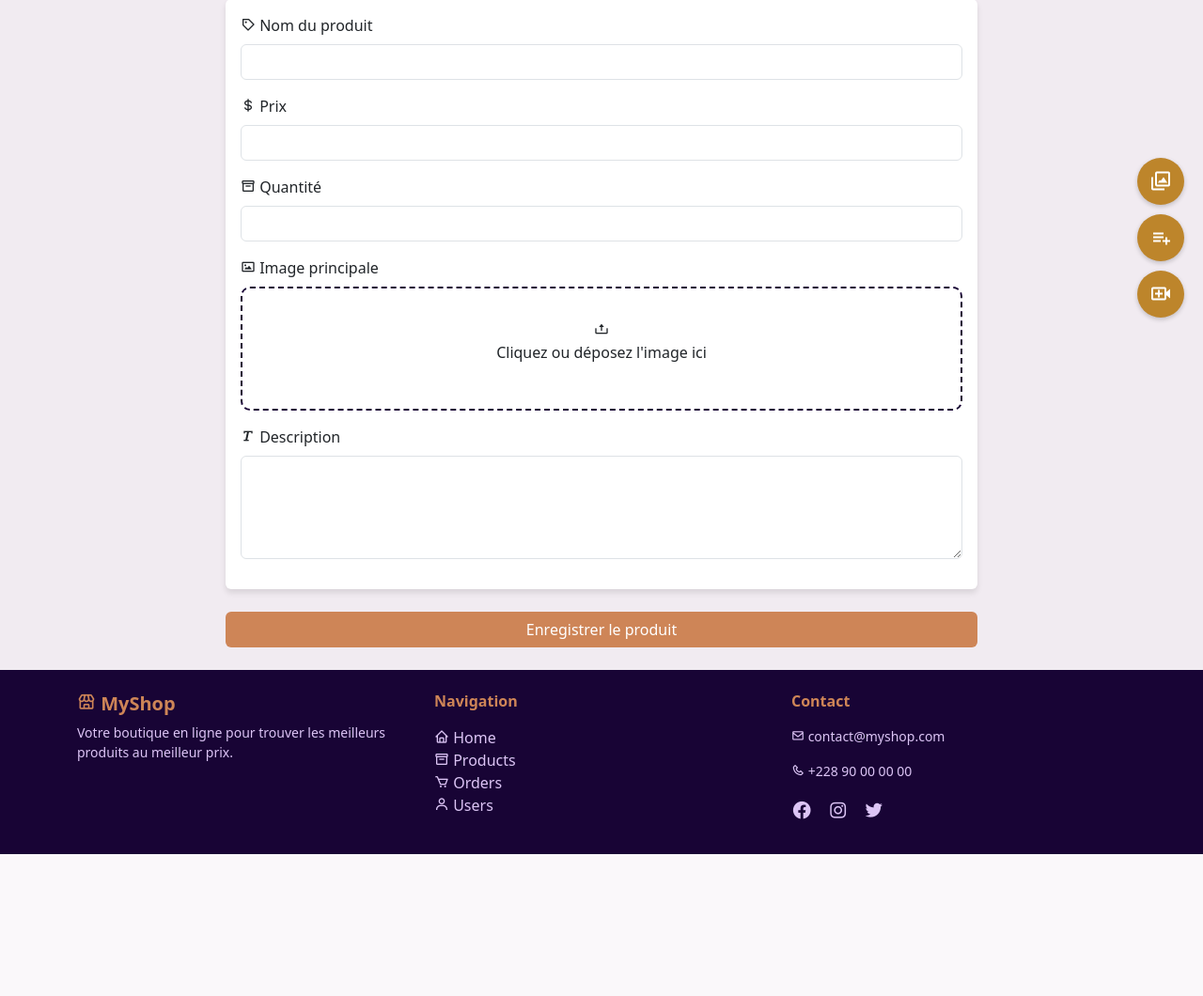
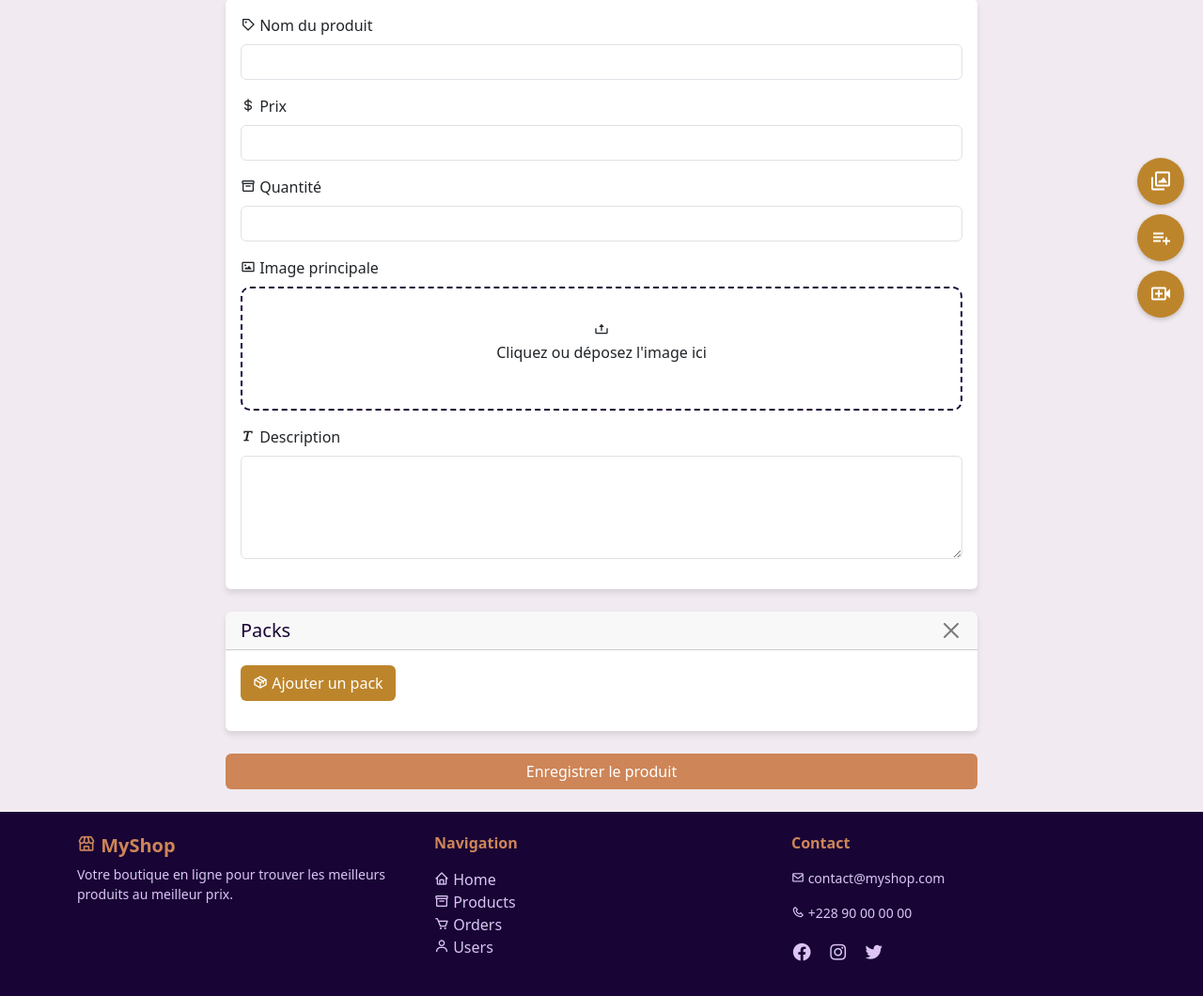
Before and after one commit to henocn/shopping, a PHP site: page /management/products/add.php in a window 1280 px wide. Shown: the part 147-1207 px from the top of the page at 94% size. Before the commit the page ends 1056 px from the top, so only its background shows below. Run offline with PHP 8.4, Linux system fonts and the light colour scheme; some libraries are stand-ins or nearby versions.

Commit message:
Product Packs add in add_product

```diff
--- a/assets/js/add-product.js
+++ b/assets/js/add-product.js
@@ -75,6 +75,40 @@ function addVideo() {
     `;
     document.getElementById('videosList').appendChild(videoDiv);
 }
+
+
+function addPack(){
+    const packDiv = document.createElement('div');
+    packDiv.className = 'characteristic-item';
+    packDiv.innerHTML = `
+        <div class="mb-3">
+            <label class="form-label">Nom du Pack</label>
+            <input type="text" class="form-control" name="pack_titre[]" required>
+        </div>
+        <div class="mb-3">
+            <label class="form-label">Description</label>
+            <input type="text" class="form-control" name="pack_description[]" required>
+        </div>
+        <div class="mb-3">
+            <label class="form-label">Quantité</label>
+            <input type="number" class="form-control" name="pack_quantity[]" min="0" required>
+        </div>
+        <div class="mb-3">
+            <label class="form-label">Prix de reduction</label>
+            <input type="number" class="form-control" name="pack_price_reduction[]" min="0" required>
+        </div>
+        <div class="mb-3">
+            <label class="form-label">Prix normal</label>
+            <input type="number" class="form-control" name="pack_price[]" min="0" required>
+        </div>
+        <button type="button" class="btn btn-danger" onclick="this.parentElement.remove()">
+            <i class='bx bx-trash'></i> Supprimer
+        </button>
+    `;
+    document.getElementById('packsList').appendChild(packDiv);
+}
+
+
 
 // Gestion du drag & drop des images
 document.addEventListener('DOMContentLoaded', function() {
--- a/management/products/add.php
+++ b/management/products/add.php
@@ -1,5 +1,6 @@
 <!DOCTYPE html>
 <html lang="fr">
+
 <head>
     <meta charset="UTF-8">
     <meta name="viewport" content="width=device-width, initial-scale=1.0">
@@ -12,6 +13,7 @@
     <link href="../../assets/css/add-product.css" rel="stylesheet">
     <script src="https://cdn.ckeditor.com/ckeditor5/39.0.1/classic/ckeditor.js"></script>
 </head>
+
 <body>
     <?php include '../../includes/navbar.php'; ?>
 
@@ -127,6 +129,22 @@
                 </div>
             </div>
 
+            <!-- Packs -->
+            <div class="card mb-4" id="packsSection" >
+                <div class="card-header d-flex justify-content-between align-items-center">
+                    <h5 class="mb-0">Packs</h5>
+                    <button type="button" class="btn-close" onclick="toggleSection('packs')"></button>
+                </div>
+                <div class="card-body">
+                    <div id="packs">
+                        <button type="button" class="btn mb-3" onclick="addPack()" style="background: var(--secondary); color: white;">
+                            <i class='bx bx-package'></i> Ajouter un pack
+                        </button>
+                        <div id="packsList"></div>
+                    </div>
+                </div>
+            </div>
+
             <div class="d-grid">
                 <input type="submit" value="Enregistrer le produit" name="valider" class="btn" style="background: var(--primary); color: white;">
             </div>
@@ -138,4 +156,5 @@
     <script src="../../assets/js/bootstrap.bundle.min.js"></script>
     <script src="../../assets/js/add-product.js"></script>
 </body>
+
 </html>
```
Also changed, not shown: management/products/save.php (+24 -1 lines), src/Pack.php (+15 -1 lines).
